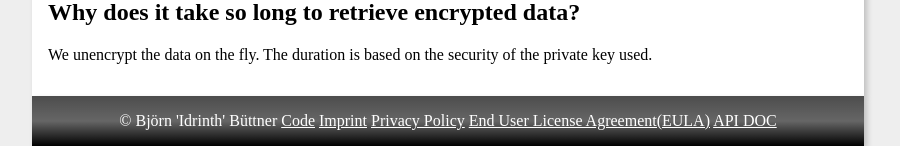
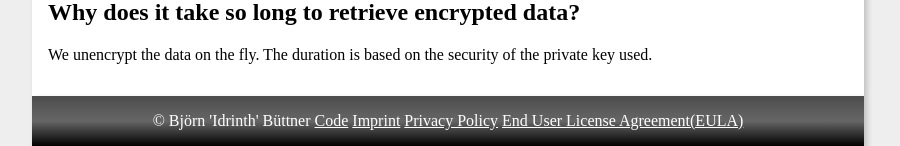
Before and after one commit to Idrinth/walled-secrets, a PHP site: template templates/faq.twig in a window 1280 px wide. Shown: the part 847-993 px from the top of the page, without its empty margins (192-1092 px from the left). Run offline with PHP 8.4, Linux system fonts and the light colour scheme; the template is opened without the code that fills it, so the values that code supplies are empty; some libraries are stand-ins or nearby versions.

Commit message:
remove api docs from crowded footer

```diff
--- a/templates/footer.twig
+++ b/templates/footer.twig
@@ -5,7 +5,6 @@
             <a href="/imprint">Imprint</a>
             <a href="/privacy">Privacy Policy</a>
             <a href="/eula">End User License Agreement(EULA)</a>
-            <a href="/api/open-api.json">API DOC</a>
         </div>
     </body>
 </html>
```
